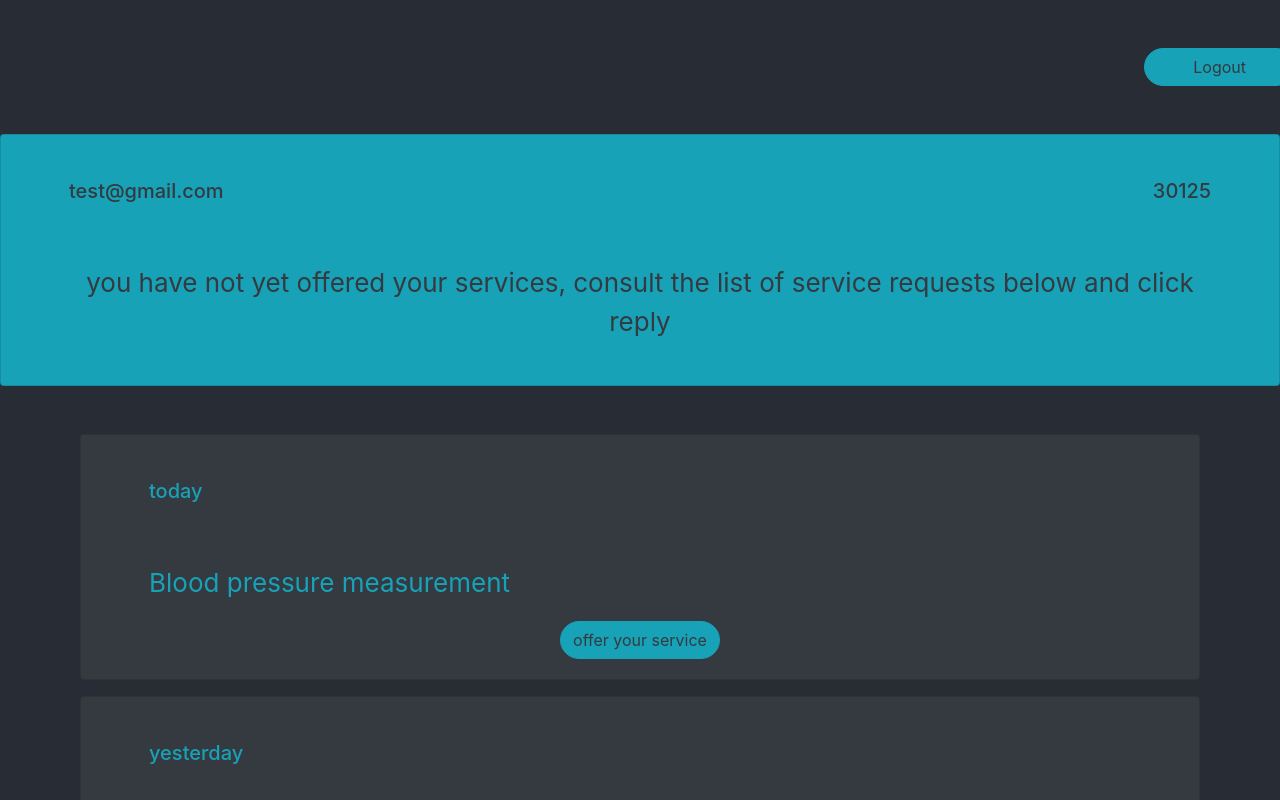
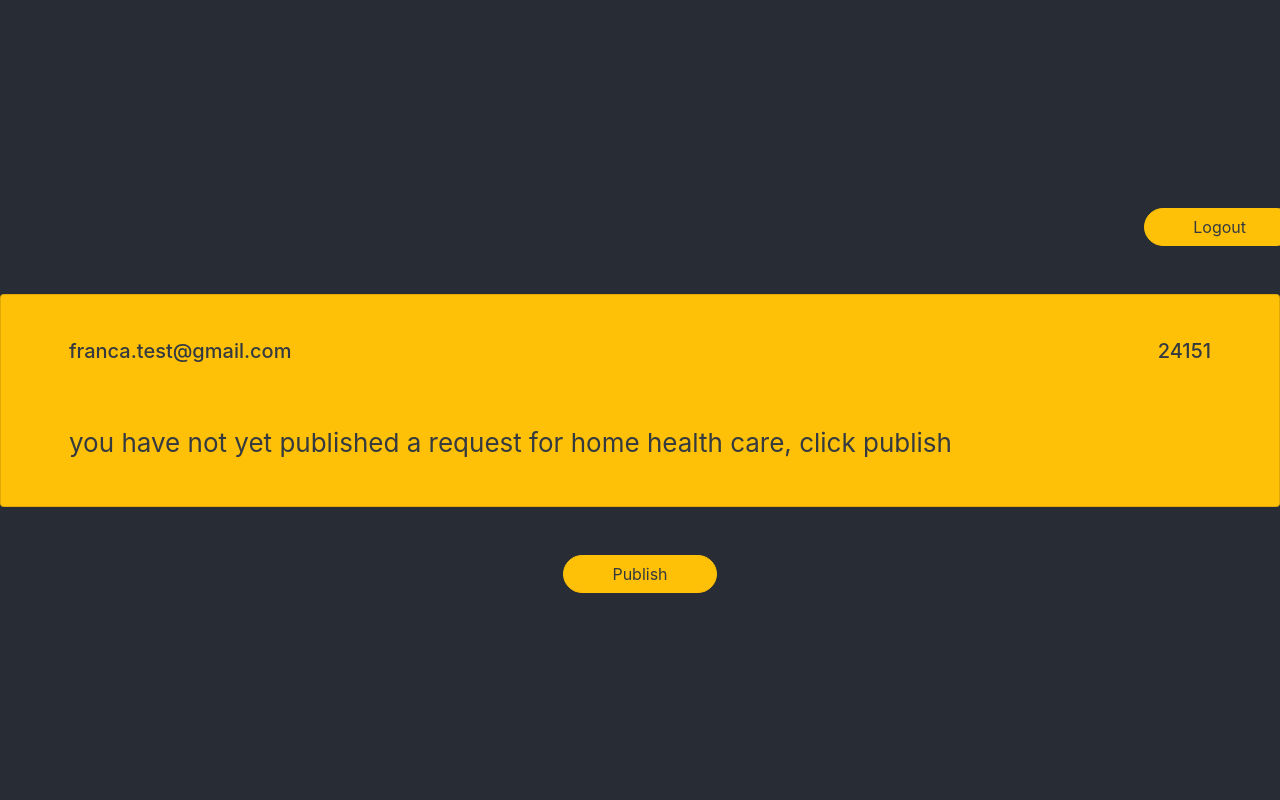
Before and after one commit to marcosaccarola/Health-Advantage, a React (Create React App) app: page / in a window 1280 px wide. Shown: the top 800 px of the page. Built offline with nearby package versions, Linux system fonts and the light colour scheme.

Commit message:
request's form

```diff
--- a/src/components/0000-Home.jsx
+++ b/src/components/0000-Home.jsx
@@ -6,21 +6,15 @@ import {Button} from "react-bootstrap"
 const Home=()=>{
     const[currentUser,setCurrentUser]=useState(
     {
-        "userId":"marcovxcbjlguhfk",
-        "email":"test@gmail.com",
+        "userId":"franca66574812",
+        "email":"franca.test@gmail.com",
         "password":"12345678",
-        "zipcode":30125,
-        "type":"practitioner",
-        "firstName":"Marco",
-        "lastName":"Ginepri",
-        "age":42,
-        "profession":"nurse",
-        "educationalQualification":"Laurea Scienze Infermieristiche",
-        "medicalBoard":"Ordine degli Infermieri di Bologna",
-        "bio":"I am testing the application (marco)",
+        "zipcode":24151,
+        "type":"patient",
+        "firstName":"Franca",
+        "lastName":"Francofolin",
+        "info":"just looking for aperitif",
         "photo":"",
-        "specializations":"specializations text example (marco)",
-        "InterventionsTakenInCharge":[],
         "addedAt":"2021-02-02T06:12:26.668Z",
         "updatedAt":"2021-02-02T06:12:48.930Z"
     }
--- a/src/components/0230-PublishForm.jsx
+++ b/src/components/0230-PublishForm.jsx
@@ -1,12 +1,51 @@
-import {Button} from "react-bootstrap"
+import { useState } from "react"
+import {Button, Card, Form} from "react-bootstrap"
 
 const PublishForm=({currentUser})=>{
+    const[formIsOpen,setFormIsOpen]=useState(false)
+    const handleForm=()=>{
+        formIsOpen===false?setFormIsOpen(true):setFormIsOpen(false)
+    }
+
+    const[zipcode,setZipcode]=useState()
+    const[intervention,setIntervention]=useState()
+    const[info,setInfo]=useState()
+
     return(
         <div>
             <Button
-            variant="warning rounded-pill text-dark px-5 my-5"
-            // onClick={()=>}
-            >Publish</Button>
+                variant="warning rounded-pill text-dark px-5 my-5"
+                onClick={handleForm}
+                >{formIsOpen===false?'Publish':'Cancel'}
+            </Button>
+            {formIsOpen===true&&
+                <Card>
+                    <Form.Group controlId="exampleForm.ControlInput1">
+                        <Form.Control
+                            type="number" placeholder="zipcode of the intervention site"
+                            onChange={((e)=>setZipcode(e.target.value))} />
+                    </Form.Group>
+
+                    <Form.Group controlId="exampleForm.ControlInput1">
+                        <Form.Control
+                            type="text" placeholder="type of intervention (e.g. blood pressure measurement, medication, injection)"
+                            onChange={(e)=>setIntervention(e.target.value)} />
+                    </Form.Group>
+
+                    <Form.Group controlId="exampleForm.ControlInput1">
+                        <Form.Control
+                            type="text" placeholder="more info (e.g. days of the week and times of preference, skills required)"
+                            onChange={((e)=>setInfo(e.target.value))} />
+                    </Form.Group>
+
+                    <Button
+                        variant="success text-dark px-5"
+                        onClick={handleForm}
+                        >Publish
+                    </Button>
+
+                </Card>
+            }
         </div>
     )
 }
```
